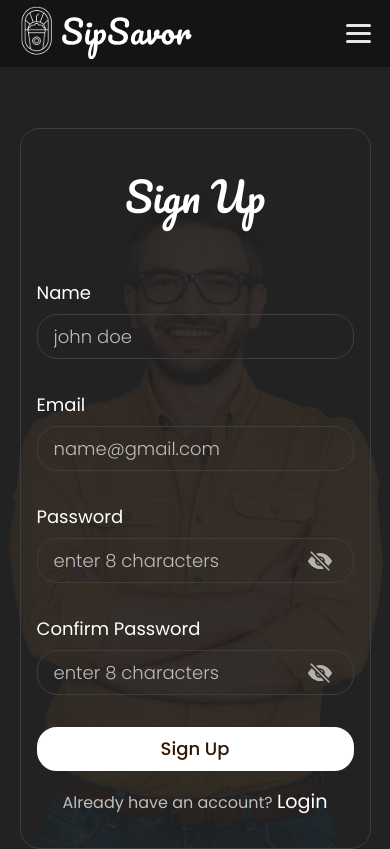
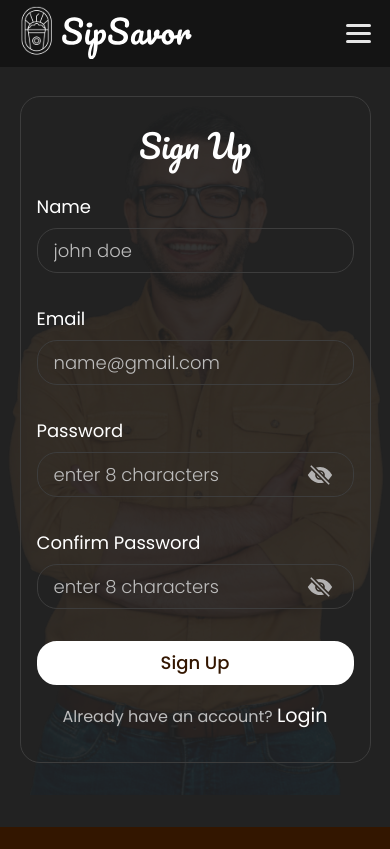
Before and after one commit to Prosperedafe/sip, a React (Vite) app: page /signup in a window 390 px wide. Shown: the top 849 px of the page. Built offline with nearby package versions, Linux system fonts and the light colour scheme.

Commit message:
adjusted ui

```diff
--- a/src/styles/components/navbar.scss
+++ b/src/styles/components/navbar.scss
@@ -68,7 +68,7 @@
                 align-items: flex-start;
                 right: 0;
                 width: 100%;
-                max-width: 400px;
+                max-width: 500px;
                 transition: all .3s ease-in-out;
 
                 a {
--- a/src/styles/pages/register.scss
+++ b/src/styles/pages/register.scss
@@ -1,5 +1,5 @@
 .auth {
-    padding: 8rem $p-fluid 0 $p-fluid;
+    padding: 6rem $p-fluid 0 $p-fluid;
     justify-content: center;
     align-items: flex-end;
     gap: $big;
@@ -11,6 +11,7 @@
 
     @media (max-width: 850px) {
         margin-bottom: $big;
+        padding-top: 6rem;
     }
 
     >section {
@@ -33,6 +34,11 @@
             font-family: $pacifico;
             color: $light100;
             text-align: center;
+            line-height: 1;
+
+            @media (max-width: 480px) {
+                font-size: $big;
+            }
         }
 
         .link {
@@ -49,7 +55,7 @@
         }
 
         form {
-            margin-top: 3rem;
+            margin-top: $base;
 
             button {
                 background: $light100;
```
